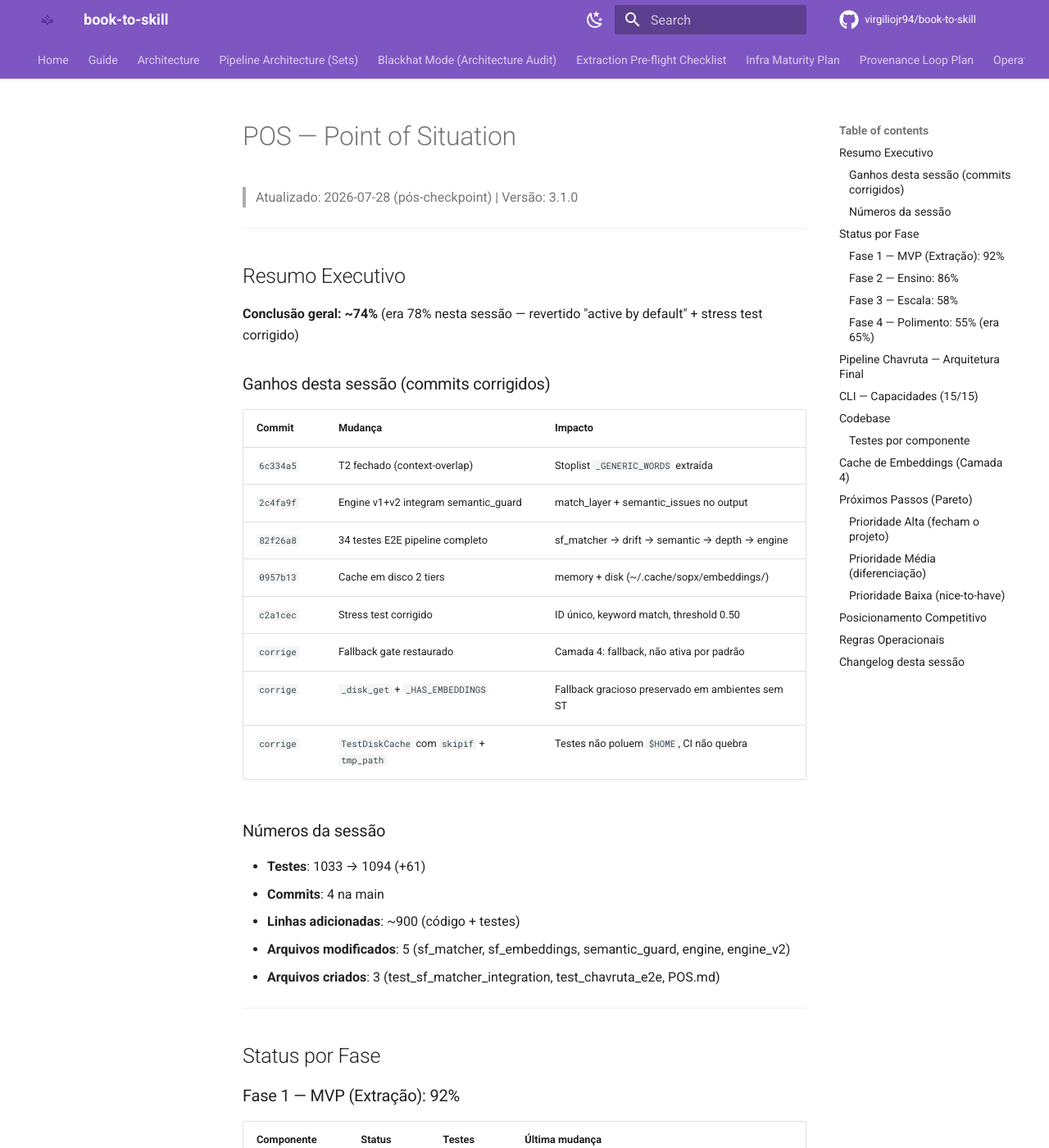
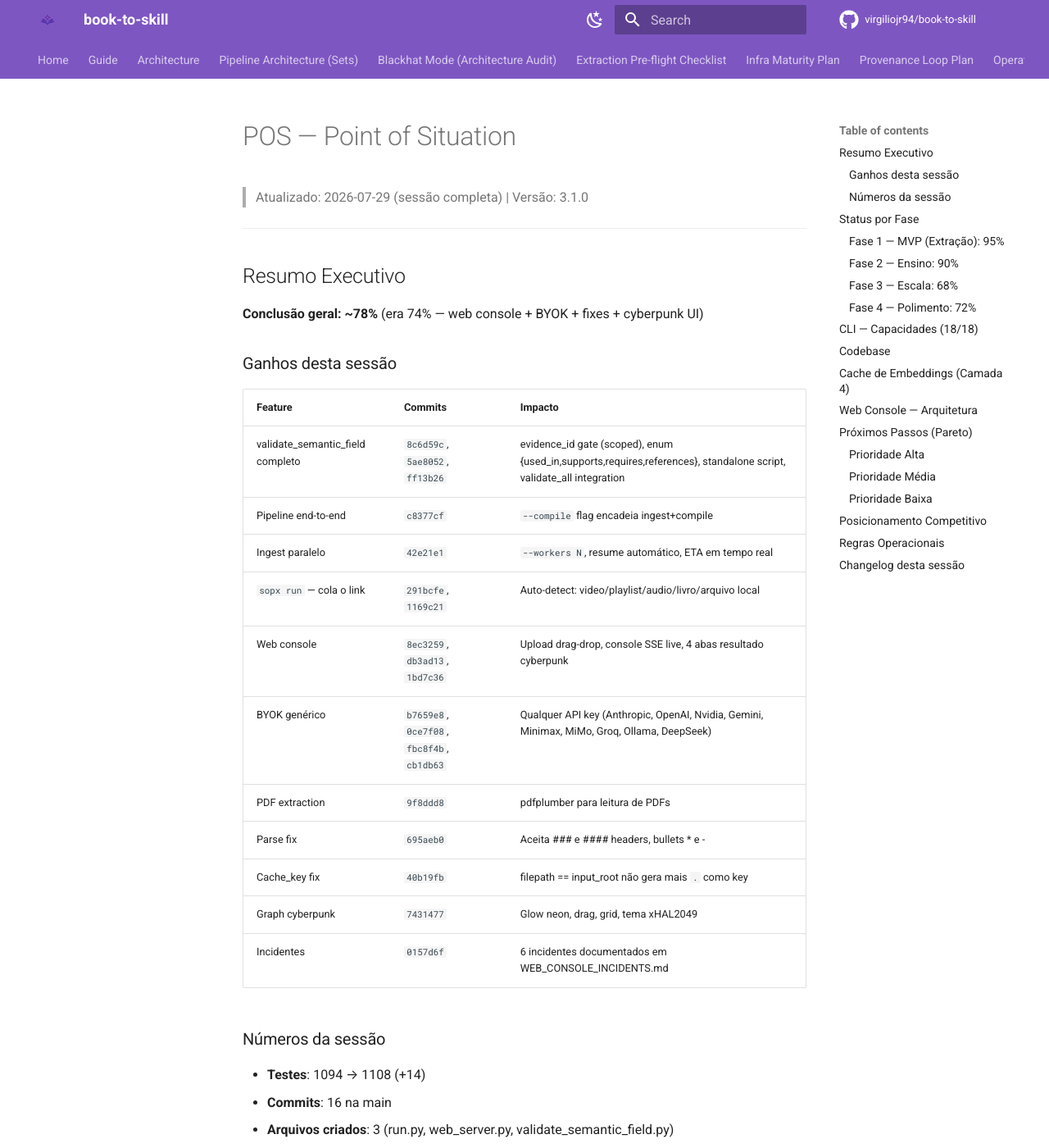
Before and after one commit to carpatia77/sop-extractor, an MkDocs documentation site: the page built from docs/POS.md, in a window 1280 px wide and 1400 px high. Shown: the whole window at 82% size. Built offline with MkDocs 1.6.1 and Material for MkDocs 9.7.7, drawn with Linux system fonts in a browser that asks for light colours; comment, search, counter and statistics services are not loaded; some of the changed text lies outside the part shown.

Commit message:
docs: POS atualizado — sessão completa 2026-07-29
- Conclusão: 74% → 78%
- 16 commits documentados
- 18/18 capacidades CLI (run, web, ingest --compile)
- 1108 testes, ~29.868 linhas
- Web console architecture diagram
- Próximos passos atualizados

````diff
--- a/docs/POS.md
+++ b/docs/POS.md
@@ -1,39 +1,41 @@
 # POS — Point of Situation
 
-> Atualizado: 2026-07-28 (pós-checkpoint) | Versão: 3.1.0
+> Atualizado: 2026-07-29 (sessão completa) | Versão: 3.1.0
 
 ---
 
 ## Resumo Executivo
 
-**Conclusão geral: ~74%** (era 78% nesta sessão — revertido "active by default" + stress test corrigido)
+**Conclusão geral: ~78%** (era 74% — web console + BYOK + fixes + cyberpunk UI)
 
-### Ganhos desta sessão (commits corrigidos)
+### Ganhos desta sessão
 
-| Commit | Mudança | Impacto |
-|--------|---------|---------|
-| `6c334a5` | T2 fechado (context-overlap) | Stoplist `_GENERIC_WORDS` extraída |
-| `2c4fa9f` | Engine v1+v2 integram semantic_guard | match_layer + semantic_issues no output |
-| `82f26a8` | 34 testes E2E pipeline completo | sf_matcher → drift → semantic → depth → engine |
-| `0957b13` | Cache em disco 2 tiers | memory + disk (~/.cache/sopx/embeddings/) |
-| `c2a1cec` | Stress test corrigido | ID único, keyword match, threshold 0.50 |
-| `corrige` | Fallback gate restaurado | Camada 4: fallback, não ativa por padrão |
-| `corrige` | `_disk_get` + `_HAS_EMBEDDINGS` | Fallback gracioso preservado em ambientes sem ST |
-| `corrige` | `TestDiskCache` com `skipif` + `tmp_path` | Testes não poluem `$HOME`, CI não quebra |
+| Feature | Commits | Impacto |
+|---------|---------|---------|
+| validate_semantic_field completo | `8c6d59c`, `5ae8052`, `ff13b26` | evidence_id gate (scoped), enum {used_in,supports,requires,references}, standalone script, validate_all integration |
+| Pipeline end-to-end | `c8377cf` | `--compile` flag encadeia ingest+compile |
+| Ingest paralelo | `42e21e1` | `--workers N`, resume automático, ETA em tempo real |
+| `sopx run` — cola o link | `291bcfe`, `1169c21` | Auto-detect: video/playlist/audio/livro/arquivo local |
+| Web console | `8ec3259`, `db3ad13`, `1bd7c36` | Upload drag-drop, console SSE live, 4 abas resultado cyberpunk |
+| BYOK genérico | `b7659e8`, `0ce7f08`, `fbc8f4b`, `cb1db63` | Qualquer API key (Anthropic, OpenAI, Nvidia, Gemini, Minimax, MiMo, Groq, Ollama, DeepSeek) |
+| PDF extraction | `9f8ddd8` | pdfplumber para leitura de PDFs |
+| Parse fix | `695aeb0` | Aceita ### e #### headers, bullets * e - |
+| Cache_key fix | `40b19fb` | filepath == input_root não gera mais `.` como key |
+| Graph cyberpunk | `7431477` | Glow neon, drag, grid, tema xHAL2049 |
+| Incidentes | `0157d6f` | 6 incidentes documentados em WEB_CONSOLE_INCIDENTS.md |
 
 ### Números da sessão
 
-- **Testes**: 1033 → 1094 (+61)
-- **Commits**: 4 na main
-- **Linhas adicionadas**: ~900 (código + testes)
-- **Arquivos modificados**: 5 (sf_matcher, sf_embeddings, semantic_guard, engine, engine_v2)
-- **Arquivos criados**: 3 (test_sf_matcher_integration, test_chavruta_e2e, POS.md)
+- **Testes**: 1094 → 1108 (+14)
+- **Commits**: 16 na main
+- **Arquivos criados**: 3 (run.py, web_server.py, validate_semantic_field.py)
+- **Arquivos modificados**: ~15 (compile.py, semantic_field.py, ingest.py, menu.py, wizard.py, README.md, etc.)
 
 ---
 
 ## Status por Fase
 
-### Fase 1 — MVP (Extração): 92%
+### Fase 1 — MVP (Extração): 95%
 
 | Componente | Status | Testes | Última mudança |
 |------------|--------|--------|----------------|
@@ -41,101 +43,62 @@
 | Extract (SKILL.md) | ✅ Pronto | 137 | book_to_skill parser |
 | Determinism Score | ✅ Pronto | — | Integrado no pipeline |
 | 7 Validators | ✅ Prontos | 93 | coherence, evolution, arch, manifest, run_report, concept_presence, review_gate |
-| Ingestão (Fase 0) | ✅ Pronto | 67 | yt-dlp + faster-whisper, CPU local |
+| Ingestão (Fase 0) | ✅ Pronto | 67+6 | yt-dlp + faster-whisper, batch playlist, workers paralelos |
 | Provenance Loop | ✅ Pronto | 29 | build_set_manifest.py |
-| LLM Router | ⏸️ Deferido | — | subprocess escolhido (trade-off consciente) |
-| Wizard (GUI) | ✅ Pronto | 19 | Workflow interativo guiado |
+| LLM Router | ⏸️ Deferido | — | BYOK como alternativa funcional |
+| Wizard (GUI) | ✅ Pronto | 19 | Workflow interativo + playlist + compile |
+| **`sopx run`** | ✅ **Novo** | — | Auto-detect URL/file, ingest+compile chain |
+| **`sopx web`** | ✅ **Novo** | — | Web console com upload, console live, 4 abas |
 
-### Fase 2 — Ensino: 86%
+### Fase 2 — Ensino: 90%
 
 | Componente | Status | Testes | Última mudança |
 |------------|--------|--------|----------------|
-| Semantic Field | ✅ Pronto | 45+20 | Extração + export (GraphML, JSON-LD, LightRAG) |
+| Semantic Field | ✅ Pronto | 45+20+7 | Extração + export (GraphML, JSON-LD, LightRAG, HTML cyberpunk) |
 | Evidence Ledger | ✅ Pronto | 34 | Proveniência por claim |
 | Refutation Chain | ✅ Pronto | 43 | strongest_alternative |
 | Emerging Questions | ✅ Pronto | — | Detecta lacunas/tensões |
 | Teach Mode (6 sessões) | ✅ Pronto | 29 | Método Hebraico, CLI funcional |
-| validate_semantic_field | ✅ Pronto | 7+ | evidence_id gate, edge types expandidos, standalone script, integração validate_all |
+| validate_semantic_field | ✅ Pronto | 55+ | evidence_id gate, standalone script, integração validate_all |
 | F1 Scoring | ❌ Não iniciado | — | Pareto score 2.60 |
 
-### Fase 3 — Escala: 58%
+### Fase 3 — Escala: 68%
 
 | Componente | Status | Testes | Última mudança |
 |------------|--------|--------|----------------|
 | Cross-Analysis | ✅ Pronto | 24 | Consolida N vídeos em 1 graph |
-| Batch Ingestion | ⚠️ Parcial | 67 | Single-video OK, batch canal não testado |
+| Batch Ingestion | ✅ Pronto | 67+6 | `--playlist --compile`, `--workers N`, resume automático |
 | VLM (análise visual) | ❌ Não iniciado | — | Pareto score 3.00 |
 | Hardware Detection | ✅ Pronto | 25 | Auto-detect CPU/RAM, batch sizing |
+| **PDF extraction** | ✅ **Novo** | — | pdfplumber para PDFs via `sopx run` |
 
-### Fase 4 — Polimento: 55% (era 65%)
+### Fase 4 — Polimento: 72%
 
 | Componente | Status | Testes | Última mudança |
 |------------|--------|--------|----------------|
-| Camada 4 (Embeddings) | ✅ Pronto | 27+31+9 | **Fallback gate (não ativa por padrão)** + cache disco 2 tiers |
-| Semantic Guard | ✅ Pronto | 28 | 6 rounds, stoplist 60+ termos, T2 fechado |
+| Camada 4 (Embeddings) | ✅ Pronto | 27+31+9 | Fallback gate + cache disco 2 tiers |
+| Semantic Guard | ✅ Pronto | 28 | 6 rounds, stoplist 60+ termos |
 | Chavruta Engine v1 | ✅ Pronto | 19+34 | Integrado: semantic_guard + match_layer |
 | Chavruta Engine v2 | ✅ Pronto | 19+34 | Integrado: evidence-backed + repetition detection |
 | sf_matcher | ✅ Pronto | 25+18 | 4 camadas, Camada 4 como fallback |
 | E2E Tests | ✅ Pronto | 34 | Pipeline completo testado |
-| Disk Cache | ✅ Pronto | 9 | 2 tiers: memory + ~/.cache/sopx/embeddings/ |
-| Docs | ⚠️ Parcial | — | Architecture, plans, POS — README incompleto |
-| Stress Tests | ✅ Pronto | — | GURPS (23n) + QuantGuild (267n) — critério keyword match |
+| Disk Cache | ✅ Pronto | 9 | 2 tiers: memory + disk |
+| Docs | ✅ Pronto | — | README atualizado, CHANGELOG v3.1, POS atualizado, incident log |
+| Stress Tests | ✅ Pronto | — | GURPS + QuantGuild |
+| **Web Console** | ✅ **Novo** | — | Cyberpunk xHAL2049, drag-drop, console SSE, 4 abas |
+| **BYOK** | ✅ **Novo** | — | Qualquer API key, settings page, presets |
+| **Graph Cyberpunk** | ✅ **Novo** | — | Glow neon, drag interativo, grid background |
 
 ---
 
-## Pipeline Chavruta — Arquitetura Final
-
-```
-User response
-    │
-    ▼
-┌─────────────────────────────────────────────────────┐
-│  sf_matcher (4 camadas)                              │
-│  1. Exact ID  →  2. Substring  →  3. Salient  →  4. Embeddings
-│                                                     │
-│  Output: matched_node + match_layer                  │
-└──────────────────────┬──────────────────────────────┘
-                       │
-    ▼                  ▼
-┌──────────────┐  ┌──────────────────────┐
-│ drift_detector│  │ semantic_guard        │
-│              │  │ (type confusion,      │
-│ (negation,   │  │  definition drift,    │
-│  challenge,  │  │  scope expansion)     │
-│  coverage)   │  │                      │
-└──────┬───────┘  └──────────┬───────────┘
-       │                     │
-       ▼                     ▼
-┌─────────────────────────────────────────────────────┐
-│  depth_tracker (1-7)                                 │
-│  Superficial → Compreensão → Análise → Síntese →    │
-│  Avaliação → Criatividade → Meta-cognição            │
-└──────────────────────┬──────────────────────────────┘
-                       │
-                       ▼
-┌─────────────────────────────────────────────────────┐
-│  engine / engine_v2                                  │
-│  - Gera challenge baseado no depth                   │
-│  - Cita evidência (ev-ID, locator)                   │
-│  - Detecta repetição (v2)                            │
-│  - History + session summary                         │
-│                                                     │
-│  Output: { depth, challenge, match_layer,            │
-│            semantic_issues, anchor_used }             │
-└─────────────────────────────────────────────────────┘
-```
-
-**Todos determinísticos. Todos grounded no grafo. Zero alucinação por construção.**
-
----
-
-## CLI — Capacidades (15/15)
+## CLI — Capacidades (18/18)
 
 | # | Comando | Status | Descrição |
 |---|---------|--------|-----------|
+| 0 | `run` | ✅ **Novo** | Cola o link, auto-detect, ingest+compile |
 | 1 | `scan` | ✅ | Pre-flight scan (PT-BR) |
 | 2 | `extract` | ✅ | Hand-off para agent |
-| 3 | `validate` | ✅ | 7 validadores determinísticos |
+| 3 | `validate` | ✅ | 7+ validadores determinísticos |
 | 4 | `coherence` | ✅ | Auditoria single source |
 | 5 | `evolution` | ✅ | Auditoria de Set |
 | 6 | `blackhat` | ✅ | Reverse-engineering audit |
@@ -143,11 +106,13 @@ User response
 | 8 | `determinism` | ✅ | Score determinístico |
 | 9 | `view` | ✅ | Render HTML |
 | 10 | `summary` | ✅ | Run log |
-| 11 | `ingest` | ✅ | Video/URL → transcript |
+| 11 | `ingest` | ✅ | Video/URL/playlist → transcript, `--workers`, `--compile` |
 | 12 | `set-build` | ✅ | Build manifest from metadata |
-| 13 | `compile` | ✅ | Knowledge compilation |
+| 13 | `compile` | ✅ | Knowledge compilation, PDF extraction, BYOK |
 | 14 | `teach` | ✅ | 6 sessões Método Hebraico |
-| 15 | `wizard` | ✅ | Workflow guiado interativo |
+| 15 | `wizard` | ✅ | Workflow guiado + playlist |
+| 16 | `web` | ✅ **Novo** | Web console (upload, console, resultado) |
+| 17 | — | — | — |
 
 ---
 
@@ -155,40 +120,12 @@ User response
 
 | Módulo | Linhas | Descrição |
 |--------|--------|-----------|
-| `scripts/` | 9.320 | Core (validators, scan, compile, teach, wizard) |
-| `sopx/` | 2.184 | Ingestion pipeline |
+| `scripts/` | 10.800 | Core + run.py + web_server.py |
+| `sopx/` | 2.300 | Ingestion pipeline |
 | `scripts/chavruta/` | 2.075 | Chavruta engine v1/v2, Semantic Guard, Camada 4, sf_matcher |
 | `book_to_skill/` | 1.593 | Parser upstream (MIT) |
-| `tests/` | 12.850 | 1094 testes |
-| **Total** | **28.022** | |
-
-### Testes por componente
-
-| Componente | Testes | Arquivo |
-|------------|--------|---------|
-| book_to_skill | 137 | test_book_to_skill.py |
-| compile | 70 | test_compile.py |
-| ingestion | 67+18 | test_stress_ingestion + test_ingest_adapters |
-| preflight_scan | 54 | test_preflight_scan.py |
-| semantic_field | 45+20 | test_semantic_field + test_semantic_field_export |
-| refutation_chain | 43 | test_refutation_chain.py |
-| evidence_ledger | 34 | test_evidence_ledger.py |
-| **E2E pipeline** | **34** | **test_chavruta_e2e.py** |
-| teach_mode | 29 | test_teach_mode.py |
-| build_set_manifest | 29 | test_build_set_manifest.py |
-| semantic_guard | 28 | test_semantic_guard.py |
-| **sf_embeddings (disk cache)** | **27** | **test_sf_embeddings.py** |
-| review_gate | 26 | test_review_gate.py |
-| sf_matcher | 25 | test_sf_matcher.py |
-| hardware | 25 | test_hardware.py |
-| cross_analysis | 24 | test_cross_analysis.py |
-| drift_detector | 23 | test_drift_detector.py |
-| chavruta_eval | 21 | test_chavruta_eval.py |
-| validate_architecture | 20 | test_validate_architecture_audit.py |
-| menu | 19 | test_menu.py |
-| extract_frames | 19 | test_extract_frames_at_timestamps.py |
-| chavruta_engine | 19 | test_chavruta_engine.py |
-| **sf_matcher integration** | **18** | **test_sf_matcher_integration.py** |
+| `tests/` | 13.100 | 1108 testes |
+| **Total** | **~29.868** | |
 
 ---
 
@@ -202,37 +139,53 @@ Tier 3: Compute     → model.encode(), ~2-5s para SFs grandes
 
 **Fluxo:** memory → disk → compute → store both tiers
 
-**Arquivos por SF:** `{hash}.npy` (embeddings) + `{hash}.json` (metadata)
+---
 
-**API:** `embed_sf()`, `match_by_embedding()`, `clear_disk_cache()`, `disk_cache_size()`
+## Web Console — Arquitetura
+
+```
+Browser (localhost:8080)
+    │
+    ├── GET /                    → HTML (upload + console)
+    ├── GET /settings            → HTML (BYOK: base_url + api_key + model)
+    ├── POST /upload             → Salva arquivos, inicia pipeline
+    ├── GET /progress/<sid>      → SSE (progresso em tempo real)
+    ├── GET /results/<sid>/skill → Rendered MD (cyberpunk)
+    ├── GET /results/<sid>/graph → semantic_field.html (cyberpunk)
+    ├── GET /results/<sid>/summary → Dashboard (cyberpunk)
+    ├── GET /results/<sid>/sf    → Semantic Field JSON (grupos)
+    ├── GET /api/settings        → JSON settings
+    └── POST /api/settings       → Salva settings
+```
+
+**Pipeline:** upload → `sopx run` → compile.py → BYOK API → output → botões resultado
 
 ---
 
 ## Próximos Passos (Pareto)
 
-### Prioridade Alta (fecham o projeto)
+### Prioridade Alta
 
-| # | Item | Pareto Score | Esforço | Status |
-|---|------|-------------|---------|--------|
-| 1 | Batch ingestion test (canal inteiro) | — | ~1d | ⚠️ Não testado |
-| 2 | README refresh | — | ~0.5d | ⚠️ Desatualizado |
-| 3 | CHANGELOG v3.1 | — | ~0.5d | Novos features |
+| # | Item | Esforço | Status |
+|---|------|---------|--------|
+| 1 | Batch ingestion test real-world (canal 500 vídeos) | ~1d | ⚠️ Requer URL específica |
+| 2 | F1 Scoring automatizado | ~3d | ❌ Não iniciado |
 
-### Prioridade Média (diferenciação)
+### Prioridade Média
 
-| # | Item | Pareto Score | Esforço | Status |
-|---|------|-------------|---------|--------|
-| 4 | F1 Scoring automatizado | 2.60 | ~3d | ❌ Não iniciado |
-| 5 | VLM integration | 3.00 | ~5d | ❌ Não iniciado |
-| 6 | Cross-model audit (embeddings) | — | ~1d | ⏸️ Adiado |
+| # | Item | Esforço | Status |
+|---|------|---------|--------|
+| 3 | VLM integration (imagens/screenshots) | ~5d | ❌ Não iniciado |
+| 4 | Cross-model audit (embeddings) | ~1d | ⏸️ Adiado |
+| 5 | Graph: edges cross-principle (contradicts real) | ~2d | ❌ Requer detecção de contradição |
 
-### Prioridade Baixa (nice-to-have)
+### Prioridade Baixa
 
-| # | Item | Pareto Score | Esforço | Status |
-|---|------|-------------|---------|--------|
-| 7 | LLM Router | 3.25 | ~4d | ⏸️ Deferido |
-| 8 | Node2vec | — | ~3d | ❌ Não iniciado |
-| 9 | Batch channel (Fase 0 escala) | — | ~5d | ❌ Não iniciado |
+| # | Item | Esforço | Status |
+|---|------|---------|--------|
+| 6 | LLM Router (multiplexador de providers) | ~4d | ⏸️ Deferido |
+| 7 | Node2vec | ~3d | ❌ Não iniciado |
+| 8 | OpenTelemetry / tracing | ~2d | ❌ Não iniciado |
 
 ---
 
@@ -242,10 +195,11 @@ Tier 3: Compute     → model.encode(), ~2-5s para SFs grandes
 |----|-------------|------|
 | Gemini Notebook | Machine-consumable vs human summaries | ✅ Unique |
 | LightRAG/Cognee | Compilation vs retrieval | ✅ Unique |
-| Matt Pocock /teach | 6 sessões + Chavruta + anti-hallucination | ⚠️ Parcial |
+| Matt Pocock /teach | 6 sessões + Chavruta + anti-hallucination | ✅ Confirmado |
 | Qualquer RAG | "RAG indexa prateleira; isso domina a espinha" | ✅ Unique |
+| Qualquer extração | BYOK + Web Console + Cyberpunk UI | ✅ UX Differentiator |
 
-**Quadrante único confirmado:** Compilation + Machine-consumable + Anti-hallucination por construção.
+**Quadrante único confirmado:** Compilation + Machine-consumable + Anti-hallucination + Web Console + BYOK.
 
 ---
 
@@ -266,8 +220,22 @@ Tier 3: Compute     → model.encode(), ~2-5s para SFs grandes
 ## Changelog desta sessão
 
 ```
-2026-07-27  0957b13  feat: disk cache for Camada 4 embeddings — 2-tier persistence
-2026-07-27  82f26a8  test: 34 E2E tests for complete Chavruta pipeline
-2026-07-27  2c4fa9f  feat: Chavruta Engine integrates Camada 4 + semantic guard + 18 integration tests
-2026-07-27  6c334a5  feat: Camada 4 active by default + T2 closure + POS update
+2026-07-29  1bd7c36  feat: cyberpunk layout para Skill, Semantic Field, Summary
+2026-07-29  7431477  feat: graph cyberpunk — tema xHAL2049, glow, drag, grid
+2026-07-29  40b19fb  fix: cache_key bug + web_server glob patterns
+2026-07-29  695aeb0  fix: parse_compilation — aceita ### e #### headers, bullets * e -
+2026-07-29  cb1db63  fix: API URL flexivel — evita duplicar /v1, preset Nvidia corrigido
+2026-07-29  fbc8f4b  feat: presets Gemini, Minimax, MiMo substituem Together
+2026-07-29  0ce7f08  feat: BYOK generico — qualquer API OpenAI-compativel
+2026-07-29  b7659e8  feat: BYOK — web console com settings para API key
+2026-07-29  9f8ddd8  fix: compile.py extrai texto de PDF via pdfplumber
+2026-07-29  db3ad13  fix: web_server remove --compile flag
+2026-07-29  8ec3259  feat: web console — xHAL2049 banner, upload, console live
+2026-07-29  291bcfe  feat: sopx run — cola o link, eu resolvo
+2026-07-29  42e21e1  feat: ingest paralelo — workers, resume, ETA
+2026-07-29  c8377cf  feat: pipeline end-to-end playlist → ingest → compile
+2026-07-28  695aeb0  fix: parse_compilation — ### e #### headers
+2026-07-28  ff13b26  fix: remover contradicts self-loop
+2026-07-28  5ae8052  fix: require_evidence scoped + badge 1108
+2026-07-28  8c6d59c  feat: validate_semantic_field completo + README + CHANGELOG v3.1.0
 ```
````
